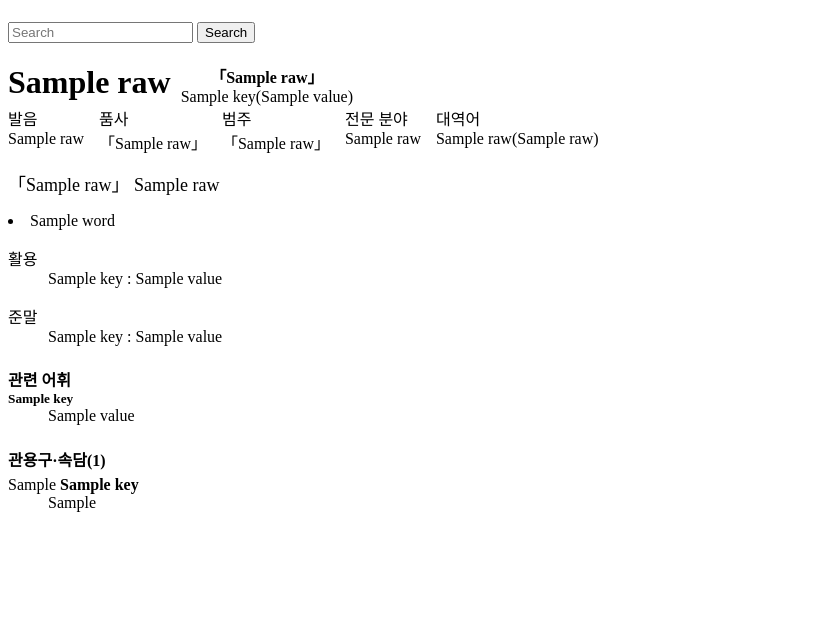
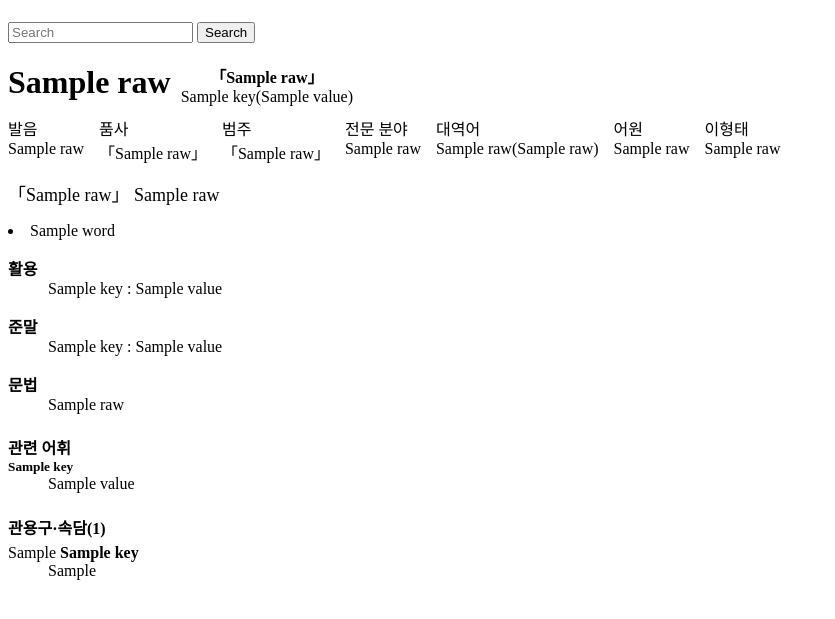
Before and after one commit to sinheeseung/IIRTECH, a Django app: template dictionary/dict/templates/dict/item.html in a window 1280 px wide. Shown: the part 58-677 px from the top of the page, without its empty margins (0-835 px from the left). Run offline with Django 4.2, Linux system fonts and the light colour scheme; the template is opened without the code that fills it: most values are stand-ins (such as "Sample title", 1, 10 or a date in 2020).

Commit message:
원어, 이형태 추가

```diff
--- a/dictionary/dict/templates/dict/item.html
+++ b/dictionary/dict/templates/dict/item.html
@@ -13,7 +13,7 @@
         <!-- 표제어 -->
 
         <!-- 품사/문형 -->
-        <div class = 'container' style = 'display: flex'>
+        <div class = 'container' style = 'display: flex; margin-bottom:10px' >
                 <body link = "0000ff" vlink="0000ff">
                         <h1 style = 'margin-right: 10px; margin-bottom:0'>{{result.word.raw}}</h1>
                 </body>
@@ -64,6 +64,19 @@
                 </div>
             {% endif %}
 
+            {% if result.origin.raw != None %}
+                <div style = 'margin-right: 15px'>
+                    <dt>어원</dt>
+                    <dt><span class="word_att_type1">{{result.origin.raw}}</span></dt>
+                </div>
+            {% endif %}
+
+            {% if result.allomorph.raw != None %}
+                <div style = 'margin-right: 15px'>
+                    <dt>이형태</dt>
+                    <dt><span class="word_att_type1">{{result.allomorph.raw}}</span></dt>
+                </div>
+            {% endif %}
         </div>
 
         <!-- 기본목록 start -->
@@ -90,7 +103,7 @@
             <!-- 활용 -->
             {% if conjugation %}
                 <dl class="cont_01 mt20">
-                    <dt>활용</dt>
+                    <dt><strong>활용</strong></dt>
                     {% for key, value in conjugation.items %}
                         <dd class="exmpleConts">
                             {{key}} : {{value}}
@@ -102,7 +115,7 @@
             <!-- 준말 -->
             {% if abbreviation %}
                 <dl class="cont_01 mt20">
-                    <dt>준말</dt>
+                    <dt><strong>준말</strong></dt>
                     {% for key, value in abbreviation.items %}
                         <dd class="exmpleConts">
                             {{key}} : {{value}}
@@ -111,6 +124,14 @@
                 </dl>
             {% endif %}
 
+            {% if result.grammar.raw != None %}
+                <dl class="cont_01 mt20">
+                    <dt><strong>문법</strong></dt>
+                        <dd class="exmpleConts">
+                            {{result.grammar.raw}}
+                        </dd>
+                </dl>
+            {% endif %}
 
         </div>
         <!--// 기본목록 end -->
```
